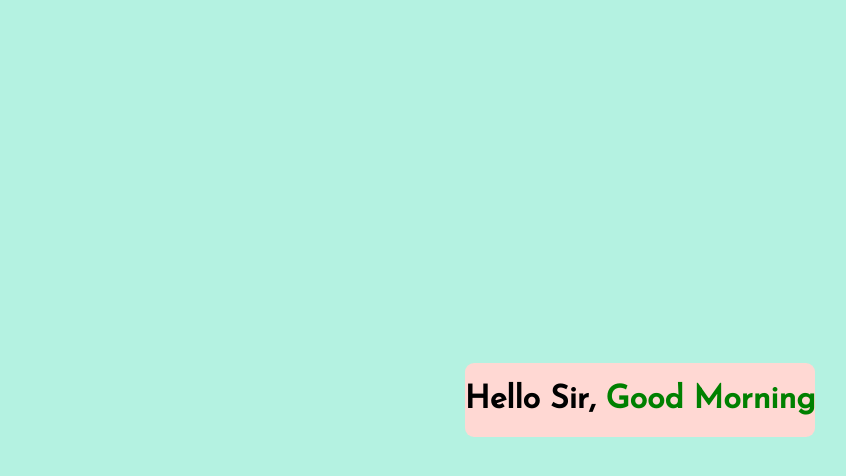
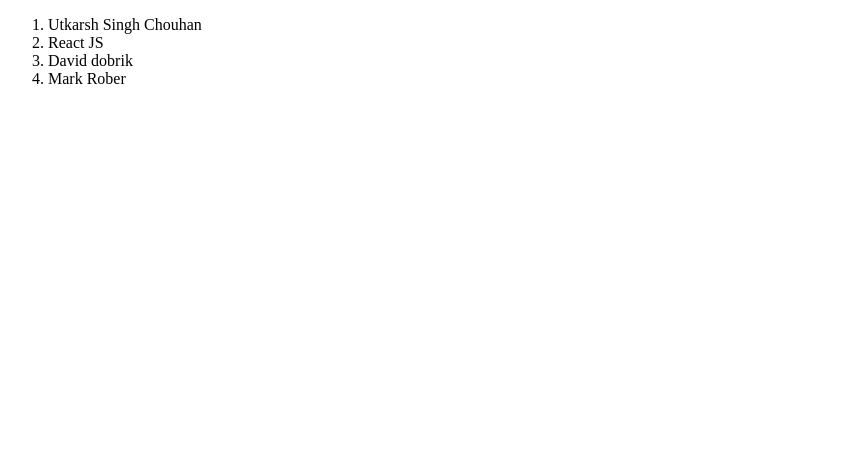
Before and after one commit to UtkarshSinghChouhan/React_Complete, a React (Create React App) app: page / in a window 1280 px wide. Shown: the top 476 px of the page, without its empty margins (0-846 px from the left). Built offline with nearby package versions, Linux system fonts and the light colour scheme.

Commit message:
ES 6 module completed

```diff
--- a/src/App.jsx
+++ b/src/App.jsx
@@ -1,40 +1,21 @@
-import React from "react";
+const myName = 'Utkarsh Singh Chouhan';
 
-function App(){
+const favProgram = 'React JS';
 
-    // For Inline-CSS
-    const styling = {
-        color: " "
-    };
 
-    let date = new Date();
-    date = date.getHours();
-    let greeting = "";
-
-    if(date >= 1 && date < 12){
-        greeting = "Good Morning";
-
-        // Dynamically assigning the CSS
-        styling.color = "green"
-    }
-
-    else if(date >= 12 && date < 19){
-        greeting = "Good Afternoon"
-
-        // Dynamically assigning the CSS
-        styling.color = "Orange"
-    }
-
-    else{
-        greeting = "Good Night"
-
-        // Dynamically assigning the CSS
-        styling.color = "Blue"
-    }
-
-    return (
-        <h1>Hello Sir, <span style={styling}> {greeting} </span></h1>
-    );
+function favYoutuber(){
+    return("David dobrik");
 }
 
-export default App;
+function favYoutuber2(){
+
+    let name1 = "Mark Rober";
+
+    return name1;
+}
+
+
+// Here we are exporting a single data, hence instead of exporting 'App' we need to write 'myname'
+export default myName;
+
+export {favProgram, favYoutuber, favYoutuber2};
--- a/src/index.js
+++ b/src/index.js
@@ -1,7 +1,32 @@
 import React from 'react';
 import ReactDOM from 'react-dom';
-import './index.css';
-import App from './App.jsx';
+
+// Here we are importing a single data, hence instead of importing 'App' we need to write 'myName'
+// if we are importing a default value,then we can use any name instead of 'myName'
+
+// import myName, {favProgram, favYoutuber, favYoutuber2} from './App.jsx';
 
 
-ReactDOM.render(<App/>, document.getElementById('root'));
+
+// Instead of importing one-thing one-by-one, we can import like this
+import * as obj from './App.jsx';
+
+
+ReactDOM.render(
+    <>
+        {/* <ol>
+            <li>{myName}</li>
+            <li>{favProgram}</li>
+            <li>{favYoutuber()}</li>
+            <li>{favYoutuber2()}</li>
+        </ol> */}
+
+        <ol>
+            <li>{obj.default}</li>
+            <li>{obj.favProgram}</li>
+            <li>{obj.favYoutuber()}</li>
+            <li>{obj.favYoutuber2()}</li>
+        </ol>
+    </>
+    , document.getElementById('root')
+);
```
